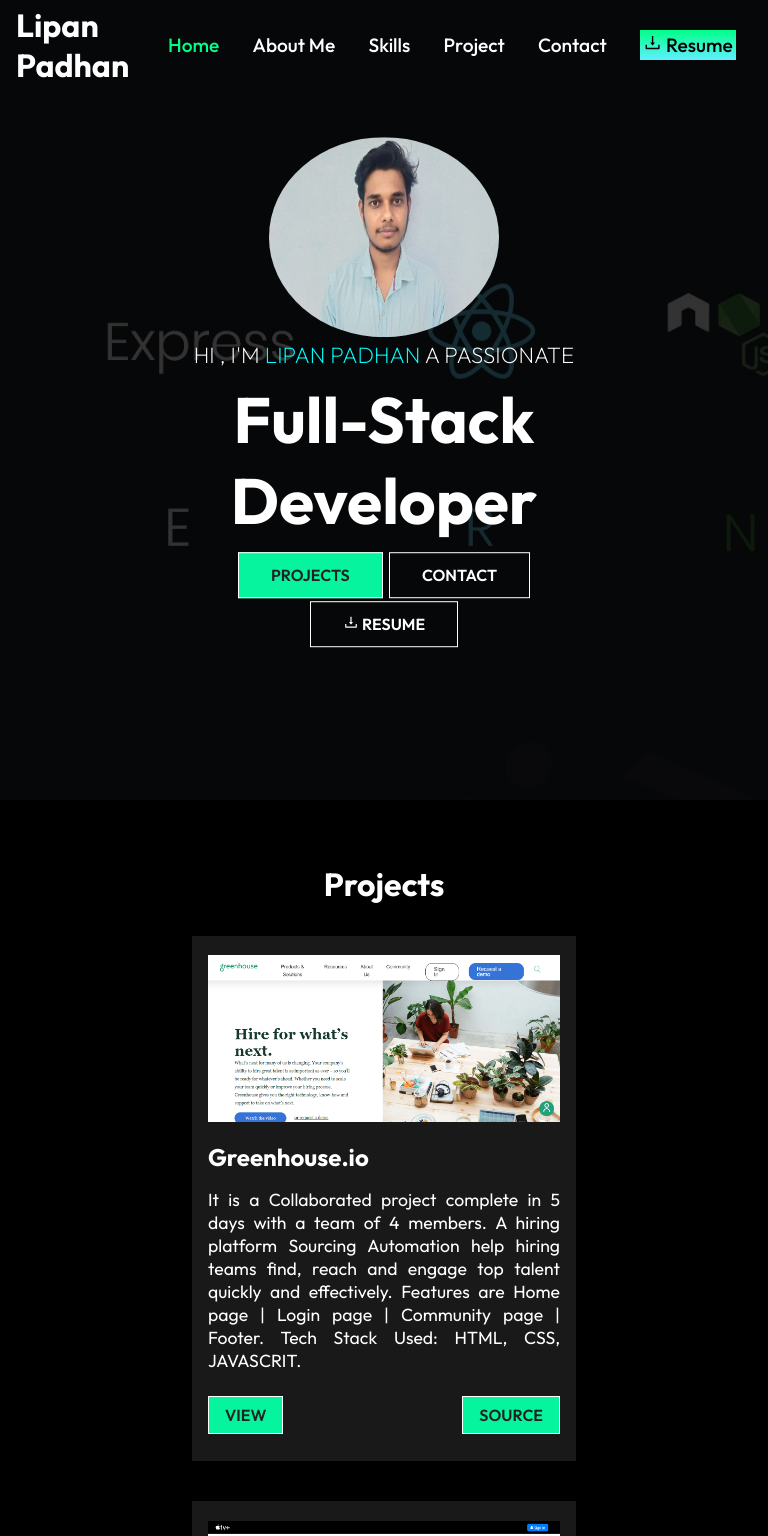
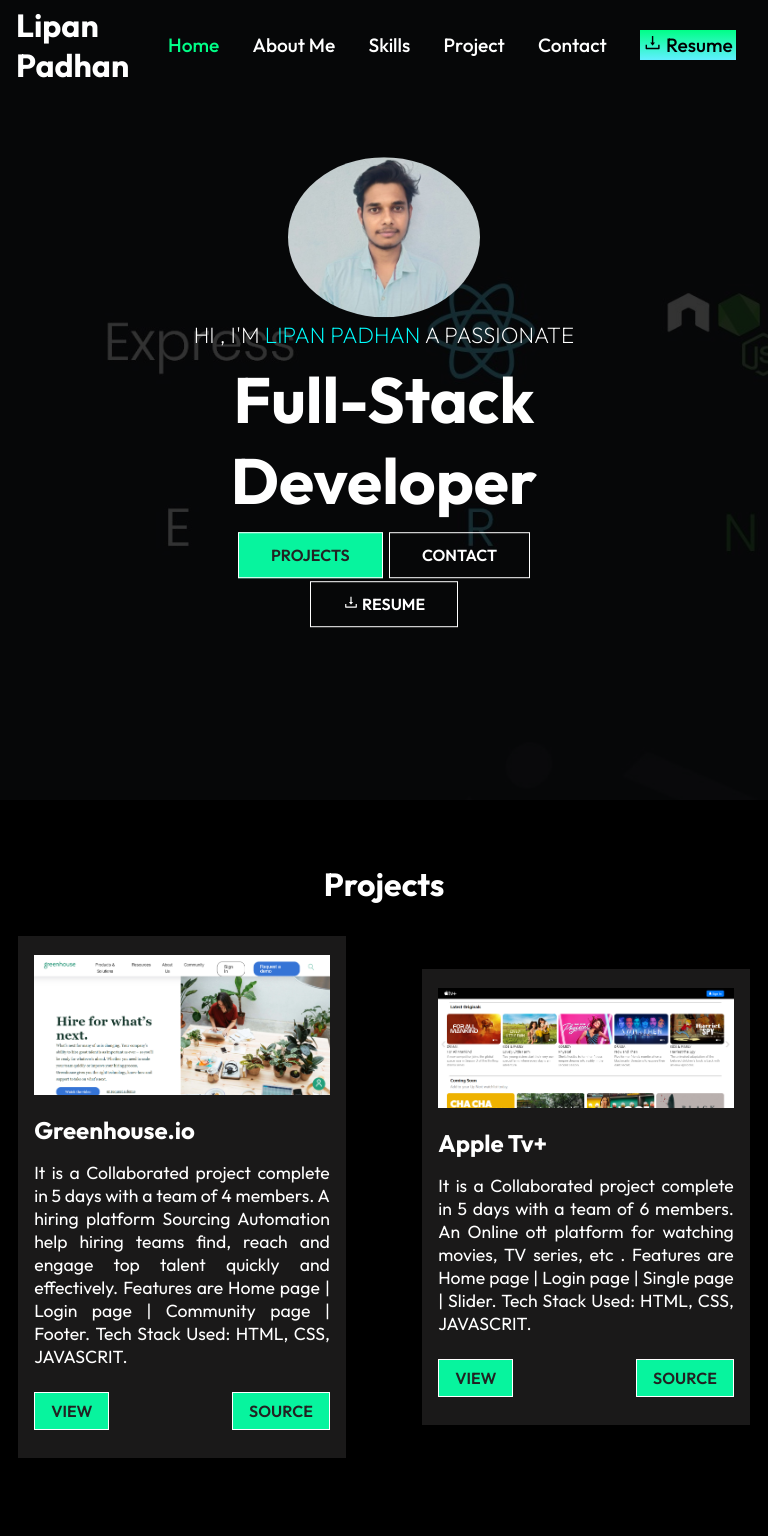
Before and after one commit to lipan1437/lipan1437.github.io, a React (Create React App) app: page / in a window 768 px wide. Shown: the top 1536 px of the page. Built offline with nearby package versions, Linux system fonts and the light colour scheme.

Commit message:
changes 3.0

```diff
--- a/package.json
+++ b/package.json
@@ -51,5 +51,8 @@
   "license": "ISC",
   "bugs": {
     "url": "https://github.com/lipan1437/lipan1437.github.io/issues"
+  },
+  "devDependencies": {
+    "gh-pages": "^4.0.0"
   }
 }
--- a/src/components/Heroimg.jsx
+++ b/src/components/Heroimg.jsx
@@ -3,7 +3,7 @@
 import React from "react";
 import { Link } from "react-router-dom";
 import pp from "../assets/myPp.jpg"
-import resume from "../assets/Lipan_Padhan_Resume.pdf"
+import resume from "../assets/Lipan_Padhan_resume.pdf"
 import {AiOutlineDownload} from "react-icons/ai"
 const Heroimg = () => {
   return (
--- a/src/components/HeroimgStyles.css
+++ b/src/components/HeroimgStyles.css
@@ -24,12 +24,15 @@
   height: 100%;
   width: 100%;
 }
+
+
 .hero p span {
   color: aqua;
 }
 .hero .profile > img {
-  width: 57%;
+  width: 47%;
   height: 40vh;
+  object-fit: cover;
   border-radius: 50%;
   background-position: center;
 }
@@ -70,7 +73,8 @@
   .hero .profile > img {
     width: 50%;
     height: 20vh;
-    border-radius: 60%;
+    object-fit: cover;
+    border-radius: 50%;
     background-position: center;
 
   }
@@ -85,9 +89,10 @@
 
 @media screen and (min-width: 768px) and (max-width:1023px) {
   .hero .profile > img {
-    width: 60%;
-    height: 200px;
-    border-radius: 60%;
+    width: 50%;
+    height:20vh;
+    object-fit: cover;
+    border-radius: 50%;
     background-position: center;
   }
 }
--- a/src/components/MyProfileStyle.css
+++ b/src/components/MyProfileStyle.css
@@ -22,7 +22,8 @@
 }
 
 .profileP > img {
-  width: 30%;
+  width: 25%;
+  object-fit: cover;
   height: 40vh;
   border-radius: 60%;
 }
@@ -42,7 +43,8 @@
   .profileP > img {
     width: 70%;
     height: 20vh;
-    border-radius: 60%;
+    object-fit: cover;
+    border-radius:50%;
     background-position: center;
   }
 
@@ -64,5 +66,6 @@
     height: 200px;
     border-radius: 60%;
     background-position: center;
+    object-fit: cover;
   }
 }
--- a/src/components/Navbar.jsx
+++ b/src/components/Navbar.jsx
@@ -5,7 +5,7 @@
 import { Link, NavLink } from "react-router-dom";
 import { FaBars, FaTimes } from "react-icons/fa";
 import { AiOutlineDownload } from "react-icons/ai";
-import resume from "../assets/Lipan_Padhan_Resume.pdf";
+import resume from "../assets/Lipan_Padhan_resume.pdf";
 
 const links = [
   { path: "/", title: "Home" },
--- a/src/components/WorkCardStyles.css
+++ b/src/components/WorkCardStyles.css
@@ -5,7 +5,7 @@
 .project-container {
   max-width: 1140px;
   display: grid;
-  grid-template-columns: repeat(1, 1fr);
+  grid-template-columns: repeat(2, 1fr);
   grid-gap: 40px;
   padding-bottom: 5rem;
   margin: auto;
@@ -13,14 +13,14 @@
 .project-card {
   background: #1a1919;
   padding: 1.2rem 1rem;
-  width: 50%;
+  width: 90%;
   margin: auto;
 }
 
 .project-card:hover {
   background: #1a1919;
   padding: 1.2rem 1rem;
-  width: 70%;
+  width: 100%;
   margin: auto;
  transition: all 3s;
 }
```
Also changed, not shown: 1 other file (tests, documents, lock files or other folders).
